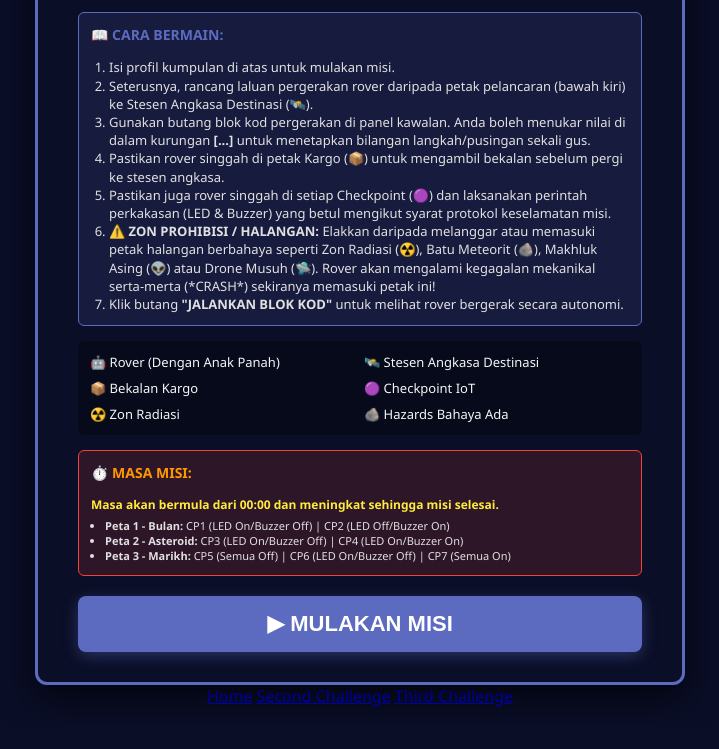
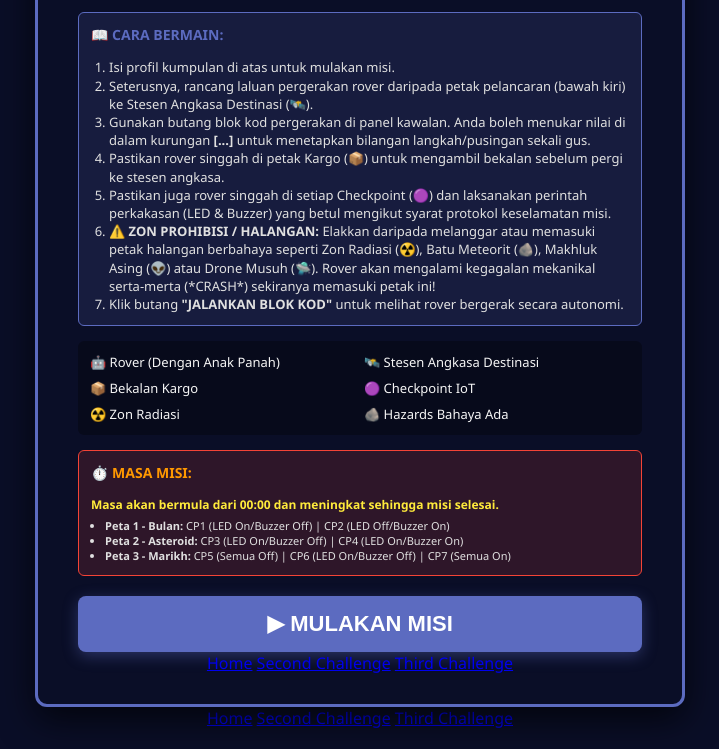
Before and after one commit to acutelesson/techtriathlon, a plain HTML site: page fc1.HTML in a window 1280 px wide. Shown: the part 413-1162 px from the top of the page, without its empty margins (280-999 px from the left). Before the commit the page ends 1140 px from the top, so only its background shows below. Drawn offline with Linux system fonts and the light colour scheme.

Commit message:
Update fc1.HTML

```diff
--- a/fc1.HTML
+++ b/fc1.HTML
@@ -827,6 +827,10 @@
         </div>
 
         <button class="play-btn" id="btnStartMission" onclick="startGame()">▶ MULAKAN MISI</button>
+	<nav>
+  <a href="index.html">Home</a>
+  <a href="dron.html">Second Challenge</a>
+  <a href="fc1.HTML">Third Challenge</a>
     </div>
 
     <div class="main-game-wrapper" id="mainGameWrapper">
```
